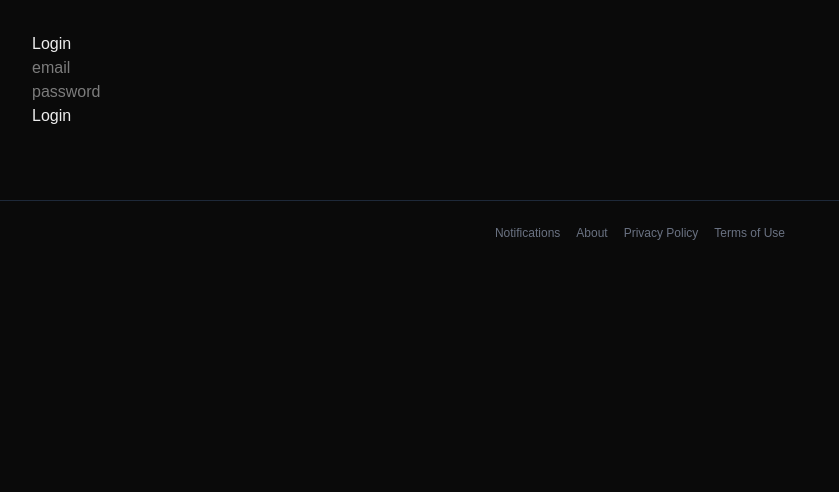
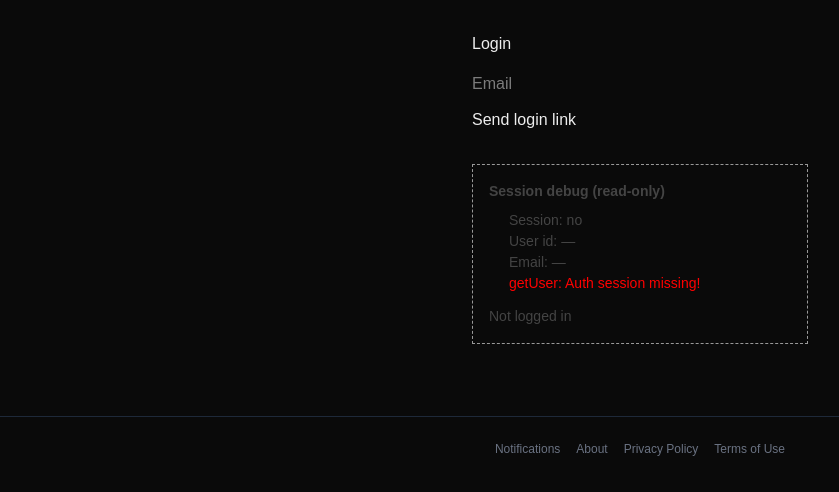
Before and after one commit to jgilis/LostPetsWebsite, a Next.js app: page /login in a window 1280 px wide. Shown: the top 492 px of the page, without its empty margins (0-839 px from the left). Built offline with nearby package versions, Linux system fonts and the light colour scheme; no server answers; the database is empty.

Commit message:
initiate auth through magic link

```diff
--- a/app/login/page.tsx
+++ b/app/login/page.tsx
@@ -1,48 +1,66 @@
 "use client";
 
 import { useState } from "react";
-import { supabase } from "../../src/lib/supabase";
-import { useRouter } from "next/navigation";
+import { AuthDebug } from "@/src/components/auth/AuthDebug";
+import { signInWithEmail } from "@/src/lib/auth";
 
 export default function LoginPage() {
   const [email, setEmail] = useState("");
-  const [password, setPassword] = useState("");
-  const router = useRouter();
+  const [loading, setLoading] = useState(false);
+  const [success, setSuccess] = useState(false);
+  const [error, setError] = useState<string | null>(null);
 
-  const login = async () => {
-    const { error } = await supabase.auth.signInWithPassword({
-      email,
-      password,
-    });
+  const handleSubmit = async (e: React.FormEvent) => {
+    e.preventDefault();
+    setLoading(true);
+    setSuccess(false);
+    setError(null);
 
-    if (error) {
-      alert(error.message);
+    const { error: signInError } = await signInWithEmail(email);
+
+    setLoading(false);
+
+    if (signInError) {
+      setError(signInError.message);
       return;
     }
 
-    router.push("/admin");
+    setSuccess(true);
   };
 
   return (
-    <div style={{ padding: "2rem" }}>
+    <div style={{ padding: "2rem", maxWidth: "400px", margin: "0 auto" }}>
       <h1>Login</h1>
 
-      <input
-        placeholder="email"
-        onChange={(e) => setEmail(e.target.value)}
-      />
+      <form onSubmit={handleSubmit} style={{ marginTop: "1rem" }}>
+        <input
+          type="email"
+          placeholder="Email"
+          value={email}
+          onChange={(e) => setEmail(e.target.value)}
+          required
+          disabled={loading}
+          style={{ display: "block", width: "100%", marginBottom: "0.75rem" }}
+        />
 
-      <br />
+        <button type="submit" disabled={loading}>
+          {loading ? "Sending…" : "Send login link"}
+        </button>
+      </form>
 
-      <input
-        type="password"
-        placeholder="password"
-        onChange={(e) => setPassword(e.target.value)}
-      />
+      {success && (
+        <p style={{ marginTop: "1rem", color: "green" }}>
+          Check your email for the login link.
+        </p>
+      )}
 
-      <br />
+      {error && (
+        <p style={{ marginTop: "1rem", color: "red" }} role="alert">
+          {error}
+        </p>
+      )}
 
-      <button onClick={login}>Login</button>
+      <AuthDebug />
     </div>
   );
 }
--- /dev/null
+++ b/src/components/auth/AuthDebug.tsx
@@ -0,0 +1,105 @@
+"use client";
+
+import { useEffect, useState } from "react";
+import { supabase } from "@/src/lib/supabase";
+
+type SessionSnapshot = {
+  hasSession: boolean;
+  userId: string | null;
+  email: string | null;
+  getUserError: string | null;
+};
+
+async function readSessionSnapshot(): Promise<SessionSnapshot> {
+  const { data: sessionData } = await supabase.auth.getSession();
+  const hasSession = sessionData.session !== null;
+
+  const { data: userData, error: userError } = await supabase.auth.getUser();
+  const user = userData.user;
+
+  const snapshot: SessionSnapshot = {
+    hasSession,
+    userId: user?.id ?? null,
+    email: user?.email ?? null,
+    getUserError: userError?.message ?? null,
+  };
+
+  console.log("[AuthDebug] session exists:", hasSession);
+  console.log("[AuthDebug] user id:", snapshot.userId);
+  console.log("[AuthDebug] email:", snapshot.email);
+  if (userError) {
+    console.log("[AuthDebug] getUser error:", userError.message);
+  }
+
+  return snapshot;
+}
+
+export function AuthDebug() {
+  const [snapshot, setSnapshot] = useState<SessionSnapshot | null>(null);
+  const [checking, setChecking] = useState(true);
+
+  useEffect(() => {
+    let active = true;
+
+    const refresh = async () => {
+      setChecking(true);
+      const next = await readSessionSnapshot();
+      if (active) {
+        setSnapshot(next);
+        setChecking(false);
+      }
+    };
+
+    void refresh();
+
+    const {
+      data: { subscription },
+    } = supabase.auth.onAuthStateChange(() => {
+      void refresh();
+    });
+
+    return () => {
+      active = false;
+      subscription.unsubscribe();
+    };
+  }, []);
+
+  return (
+    <section
+      style={{
+        marginTop: "2rem",
+        padding: "1rem",
+        border: "1px dashed #999",
+        fontSize: "0.875rem",
+        color: "#444",
+      }}
+      aria-label="Auth session debug (temporary)"
+    >
+      <p style={{ margin: 0, fontWeight: 600 }}>Session debug (read-only)</p>
+      {checking && !snapshot && <p style={{ marginTop: "0.5rem" }}>Checking…</p>}
+      {snapshot && (
+        <ul style={{ marginTop: "0.5rem", marginBottom: 0, paddingLeft: "1.25rem" }}>
+          <li>Session: {snapshot.hasSession ? "yes" : "no"}</li>
+          <li>User id: {snapshot.userId ?? "—"}</li>
+          <li>Email: {snapshot.email ?? "—"}</li>
+          {snapshot.getUserError && (
+            <li style={{ color: "red" }}>getUser: {snapshot.getUserError}</li>
+          )}
+        </ul>
+      )}
+      {snapshot?.hasSession && snapshot.email && (
+        <p style={{ marginTop: "0.75rem", marginBottom: 0 }}>
+          Logged in as: {snapshot.email}
+        </p>
+      )}
+      {snapshot?.hasSession && !snapshot.email && snapshot.userId && (
+        <p style={{ marginTop: "0.75rem", marginBottom: 0 }}>
+          Logged in as: {snapshot.userId}
+        </p>
+      )}
+      {!checking && snapshot && !snapshot.hasSession && (
+        <p style={{ marginTop: "0.75rem", marginBottom: 0 }}>Not logged in</p>
+      )}
+    </section>
+  );
+}
--- /dev/null
+++ b/src/lib/auth.ts
@@ -0,0 +1,27 @@
+import type { AuthError, User } from "@supabase/supabase-js";
+import { supabase } from "./supabase";
+
+export async function getUser(): Promise<User | null> {
+  const { data, error } = await supabase.auth.getUser();
+  if (error) return null;
+  return data.user;
+}
+
+export async function signInWithEmail(
+  email: string,
+): Promise<{ error: AuthError | null }> {
+  const emailRedirectTo =
+    typeof window !== "undefined" ? window.location.origin : undefined;
+
+  const { error } = await supabase.auth.signInWithOtp({
+    email,
+    options: emailRedirectTo ? { emailRedirectTo } : undefined,
+  });
+
+  return { error };
+}
+
+export async function signOut(): Promise<{ error: AuthError | null }> {
+  const { error } = await supabase.auth.signOut();
+  return { error };
+}
```
